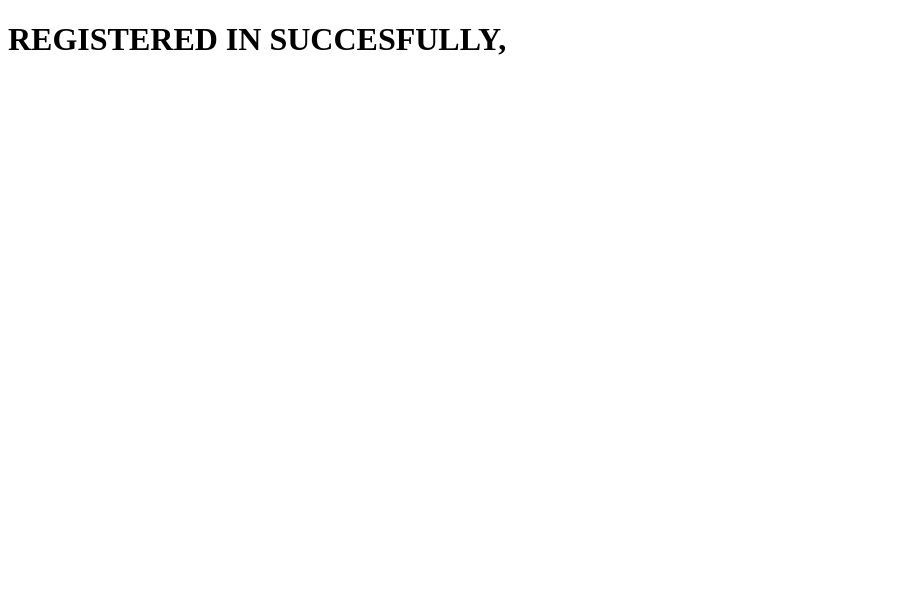
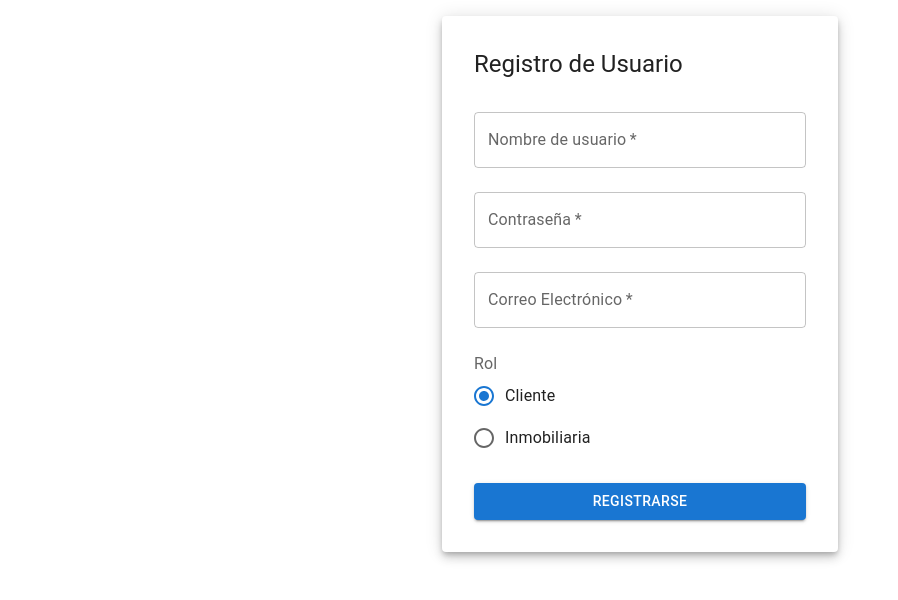
Before and after one commit to Sergioig37/TFG-DAW-ProperSell-front, a React (Vite) app: page /register in a window 1280 px wide. Shown: the top 600 px of the page, without its empty margins (0-898 px from the left). Built offline with nearby package versions, Linux system fonts and the light colour scheme.

Commit message:
Componente de registro casi listo

```diff
--- a/src/components/Register.jsx
+++ b/src/components/Register.jsx
@@ -1,7 +1,110 @@
+import React, { useState } from "react";
+import {
+  TextField,
+  Button,
+  Radio,
+  RadioGroup,
+  FormControlLabel,
+  FormControl,
+  FormLabel,
+  Typography,
+  Container,
+  Paper,
+} from "@mui/material";
+
 export const Register = () => {
-    return (
-        <>
-            <h1>REGISTERED IN SUCCESFULLY,</h1>
-        </>
-    );
-}
+  const [values, setValues] = useState({
+    username: "",
+    password: "",
+    correo: "",
+    rol: "Cliente",
+  });
+
+  const handleChange = (event) => {
+    setValues({ ...values, [event.target.name]: event.target.value });
+  };
+
+  const handleSubmit = (event) => {
+    event.preventDefault();
+    console.log(values);
+
+    fetch("", {
+      method: "POST",
+      headers: {
+        Accept: "application/json",
+        "Content-Type": "application/json",
+      },
+      body: JSON.stringify(data),
+    });
+    navigate("/");
+    // Aquí puedes agregar la lógica para manejar los datos del formulario
+  };
+
+  return (
+    <Container component="main" maxWidth="xs">
+      <Paper elevation={6} style={{ marginTop: "16px", padding: "32px" }}>
+        <Typography component="h1" variant="h5">
+          Registro de Usuario
+        </Typography>
+        <form onSubmit={handleSubmit} style={{ marginTop: "16px" }}>
+          <TextField
+            variant="outlined"
+            margin="normal"
+            fullWidth
+            name="username"
+            label="Nombre de usuario"
+            value={values.username}
+            onChange={handleChange}
+            required
+          />
+          <TextField
+            variant="outlined"
+            margin="normal"
+            fullWidth
+            name="password"
+            label="Contraseña"
+            type="password"
+            value={values.password}
+            onChange={handleChange}
+            required
+          />
+          <TextField
+            variant="outlined"
+            margin="normal"
+            fullWidth
+            name="correo"
+            label="Correo Electrónico"
+            type="email"
+            value={values.correo}
+            onChange={handleChange}
+            required
+          />
+          <FormControl component="fieldset" style={{ marginTop: "16px" }}>
+            <FormLabel component="legend">Rol</FormLabel>
+            <RadioGroup name="rol" value={values.rol} onChange={handleChange}>
+              <FormControlLabel
+                value="Cliente"
+                control={<Radio />}
+                label="Cliente"
+              />
+              <FormControlLabel
+                value="Inmobiliaria"
+                control={<Radio />}
+                label="Inmobiliaria"
+              />
+            </RadioGroup>
+          </FormControl>
+          <Button
+            type="submit"
+            fullWidth
+            variant="contained"
+            color="primary"
+            style={{ marginTop: "24px" }}
+          >
+            Registrarse
+          </Button>
+        </form>
+      </Paper>
+    </Container>
+  );
+};
```
